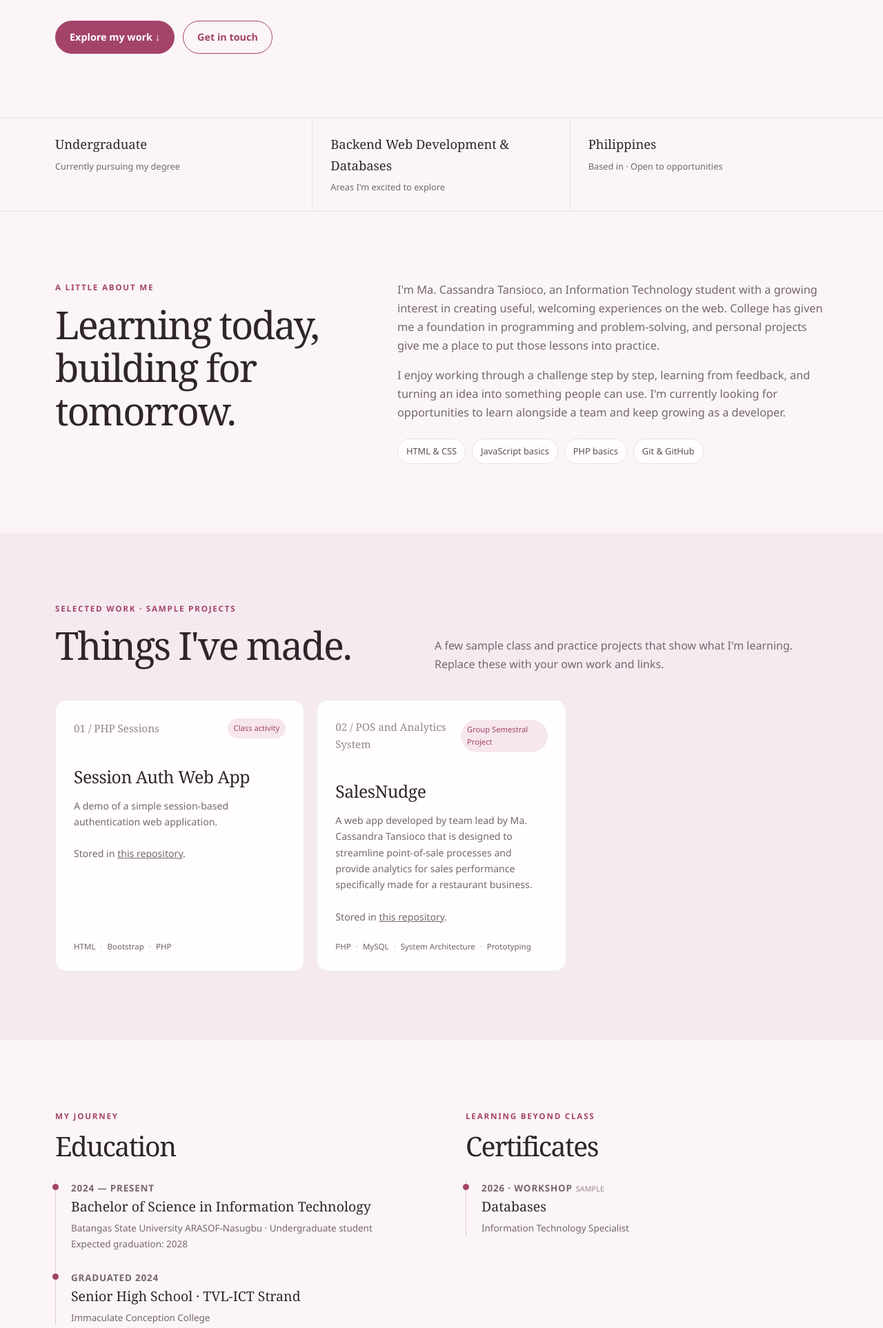
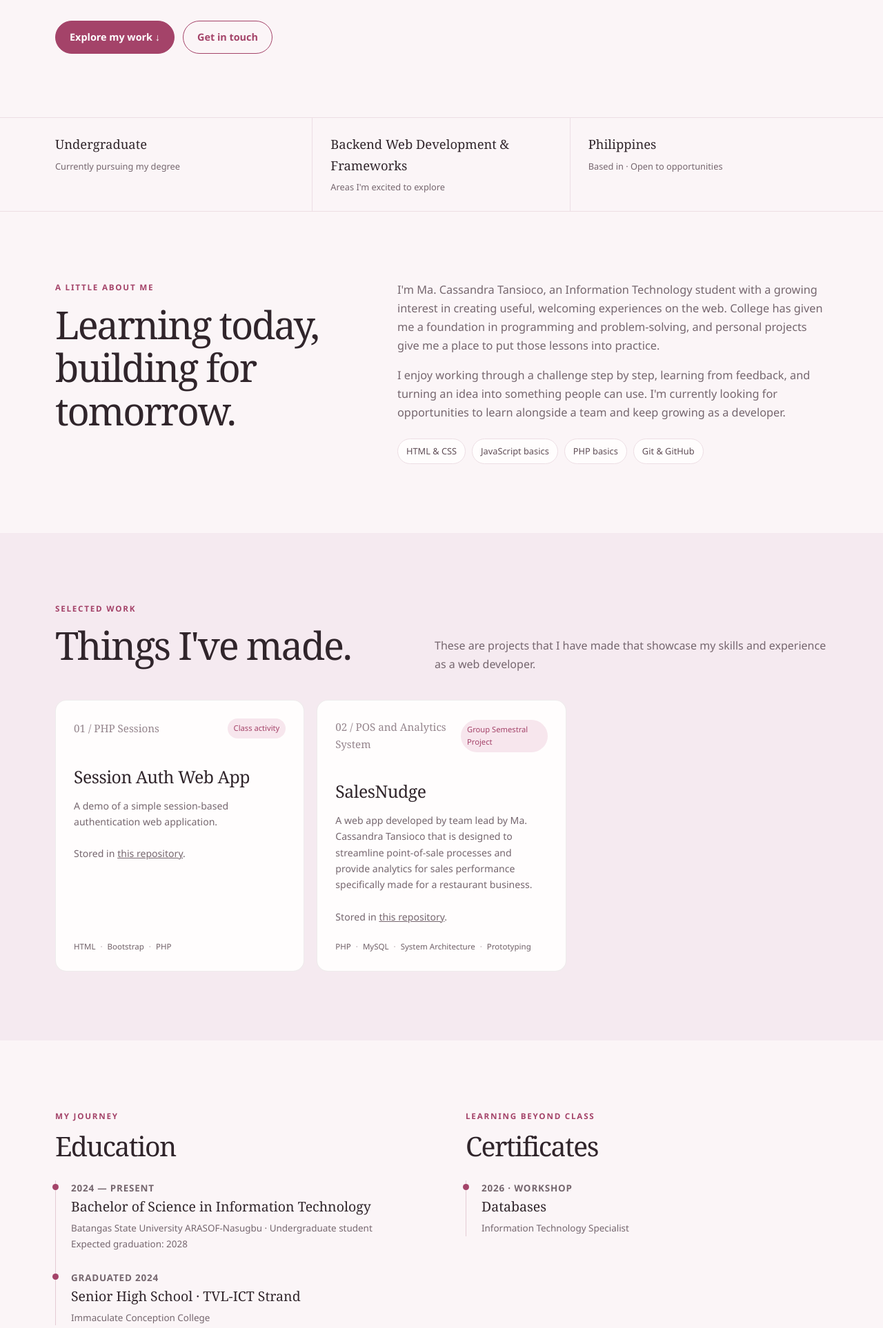
Before and after one commit to sump-exe/portfolio, a PHP site: page / in a window 1280 px wide. Shown: the part 675-2601 px from the top of the page at 69% size. Run offline with PHP 8.4, Linux system fonts and the light colour scheme.

Commit message:
edited some details

```diff
--- a/index.php
+++ b/index.php
@@ -46,7 +46,7 @@
         <div class="quick-facts">
             <div class="fact-grid wrap">
                 <div class="fact"><strong>Undergraduate</strong><span>Currently pursuing my degree</span></div>
-                <div class="fact"><strong>Backend Web Development &amp; Databases</strong><span>Areas I'm excited to explore</span></div>
+                <div class="fact"><strong>Backend Web Development &amp; Frameworks</strong><span>Areas I'm excited to explore</span></div>
                 <div class="fact"><strong>Philippines</strong><span>Based in · Open to opportunities</span></div>
             </div>
         </div>
@@ -72,10 +72,10 @@
             <div class="wrap">
                 <div class="section-heading">
                     <div>
-                        <p class="eyebrow">Selected work · Sample projects</p>
+                        <p class="eyebrow">Selected work</p>
                         <h2>Things I've made.</h2>
                     </div>
-                    <p class="section-intro">A few sample class and practice projects that show what I'm learning. Replace these with your own work and links.</p>
+                    <p class="section-intro">These are projects that I have made that showcase my skills and experience as a web developer.</p>
                 </div>
                 <div class="project-grid">
                     <article class="project-card">
@@ -115,7 +115,7 @@
                     <p class="eyebrow">Learning beyond class</p>
                     <h2>Certificates</h2>
                     <article class="resume-item">
-                        <p class="resume-date">2026 · Workshop<span class="sample-label">sample</span></p>
+                        <p class="resume-date">2026 · Workshop</p>
                         <h3>Databases</h3>
                         <p>Information Technology Specialist</p>
                     </article>
@@ -148,7 +148,6 @@
     <footer>
         <div class="footer-inner wrap">
             <span>© <?= date('Y') ?> Ma. Cassandra Tansioco · Student portfolio</span>
-            <span class="sample-notice">Sample details shown — update before publishing.</span>
         </div>
     </footer>
 </body>
```
